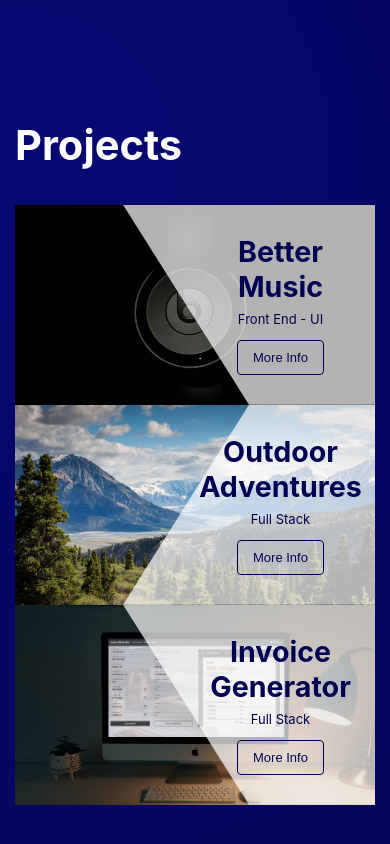
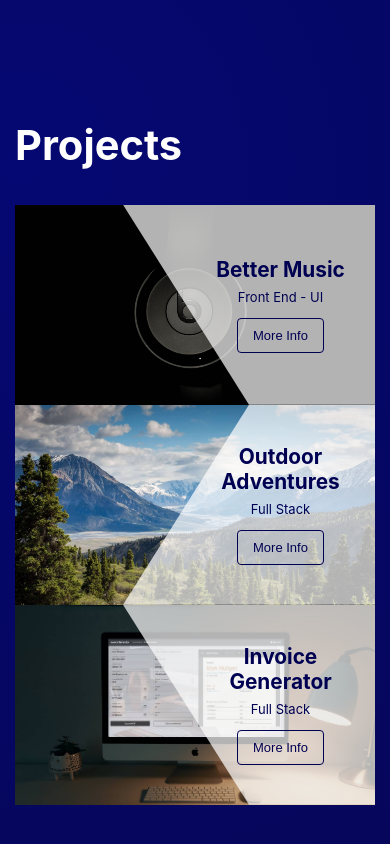
Before and after one commit to Mark-Mulligan/nextjs-portfolio, a Next.js app: page / in a window 390 px wide. Shown: the part 1159-2003 px from the top of the page. Built offline with nearby package versions, Linux system fonts and the light colour scheme.

Commit message:
added more responsiveness

```diff
--- a/styles/ProjectPanel.module.scss
+++ b/styles/ProjectPanel.module.scss
@@ -34,6 +34,7 @@
     align-items: center;
     justify-content: center;
     margin-left: auto;
+  }
 
   .projectInfo {
     max-width: 240px;
@@ -61,7 +62,6 @@
       cursor: pointer;
       background: $dark-blue-font;
       color: $primary-color;
-      }
     }
   }
 }
@@ -97,8 +97,14 @@
 }
 
 @media (max-width: 500px) {
+  .projectPanel {
     .projectInfo {
       max-width: 180px;
+
+      h3 {
+        font-size: 1.6rem;
+      }
+    }
   }
 }
 
```
Lines whose indentation alone changed are shown as unchanged.
